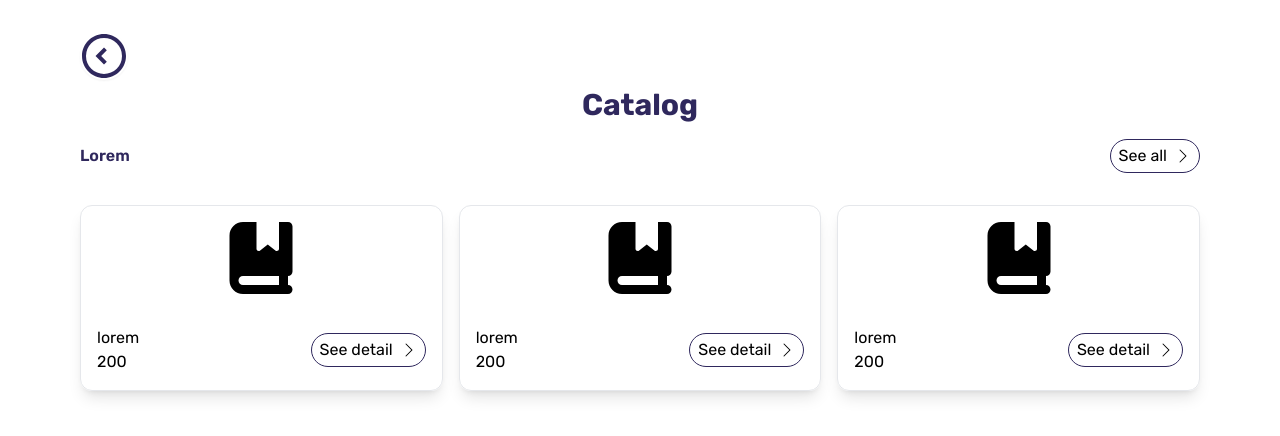
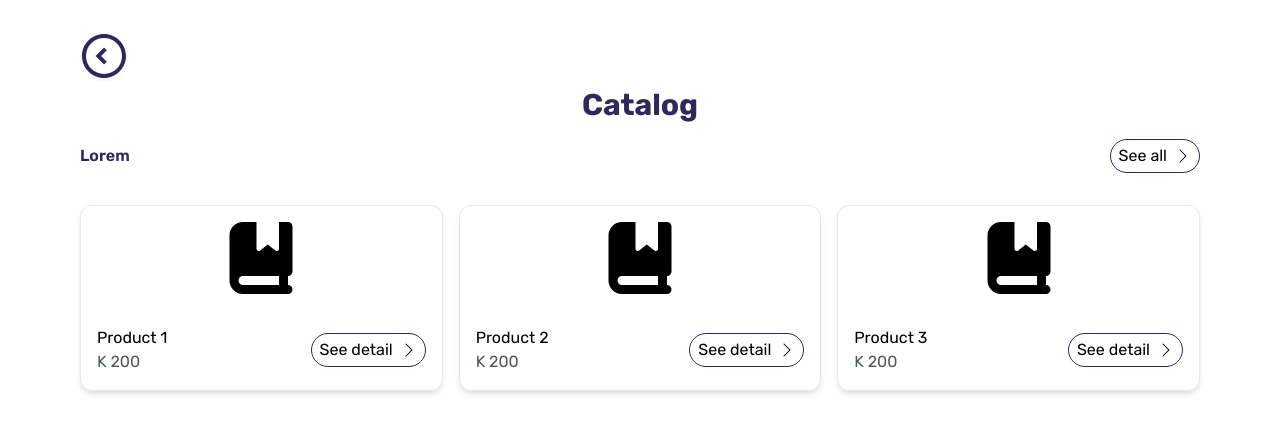
Before and after one commit to convenirtech/Convenir-web, a React (Vite) app: page /catalog in a window 1280 px wide. Shown: the top 436 px of the page. Built offline with nearby package versions, Linux system fonts and the light colour scheme.

Commit message:
catalog and router fix

```diff
--- a/src/constants/catalog.jsx
+++ b/src/constants/catalog.jsx
@@ -5,7 +5,7 @@ export const catalog1 = [
         <path d="M0 96C0 43 43 0 96 0h96v190.7c0 13.4 15.5 20.9 26 12.5l54-43.2 54 43.2c10.5 8.4 26 .9 26-12.5V0h64c17.7 0 32 14.3 32 32v320c0 17.7-14.3 32-32 32v64c17.7 0 32 14.3 32 32s-14.3 32-32 32H96c-53 0-96-43-96-96V96zm64 320c0 17.7 14.3 32 32 32h256v-64H96c-17.7 0-32 14.3-32 32z" />
       </svg>
     ),
-    name: "lorem",
+    name: "Product 1",
     price: "200",
   },
   {
@@ -14,7 +14,7 @@ export const catalog1 = [
         <path d="M0 96C0 43 43 0 96 0h96v190.7c0 13.4 15.5 20.9 26 12.5l54-43.2 54 43.2c10.5 8.4 26 .9 26-12.5V0h64c17.7 0 32 14.3 32 32v320c0 17.7-14.3 32-32 32v64c17.7 0 32 14.3 32 32s-14.3 32-32 32H96c-53 0-96-43-96-96V96zm64 320c0 17.7 14.3 32 32 32h256v-64H96c-17.7 0-32 14.3-32 32z" />
       </svg>
     ),
-    name: "lorem",
+    name: "Product 2",
     price: "200",
   },
   {
@@ -23,7 +23,7 @@ export const catalog1 = [
         <path d="M0 96C0 43 43 0 96 0h96v190.7c0 13.4 15.5 20.9 26 12.5l54-43.2 54 43.2c10.5 8.4 26 .9 26-12.5V0h64c17.7 0 32 14.3 32 32v320c0 17.7-14.3 32-32 32v64c17.7 0 32 14.3 32 32s-14.3 32-32 32H96c-53 0-96-43-96-96V96zm64 320c0 17.7 14.3 32 32 32h256v-64H96c-17.7 0-32 14.3-32 32z" />
       </svg>
     ),
-    name: "lorem",
+    name: "Product 3",
     price: "200",
   },
 ];
--- a/src/pages/Catalog.jsx
+++ b/src/pages/Catalog.jsx
@@ -49,14 +49,14 @@ const Catalog = () => {
           </div>
           <div className=" grid lg:grid-cols-3 mt-8 gap-4 md:grid-cols-2">
             {catalog1.map((item, i) => (
-              <div key={i} className=" border p-4 rounded-xl grid gap-4 shadow-lg">
+              <div key={i} className=" border p-4 rounded-xl grid gap-4 shadow-md hover:shadow-xl duration-300 delay-200">
                 <div className=" text-7xl flex items-center justify-center">
                   {item.image}
                 </div>
                 <div className=" w-full justify-between flex items-center mt-4">
                   <div>
                     <p>{item.name}</p>
-                    <p>{item.price}</p>
+                    <p className=" text-gray-600">K {item.price}</p>
                   </div>
                   <button className=" flex group items-center gap-2 rounded-full px-1 md:px-2 md:py-1 border border-[#2f285d] hover:shadow-lg delay-100 duration-300">
                     <span>See detail</span>
```
